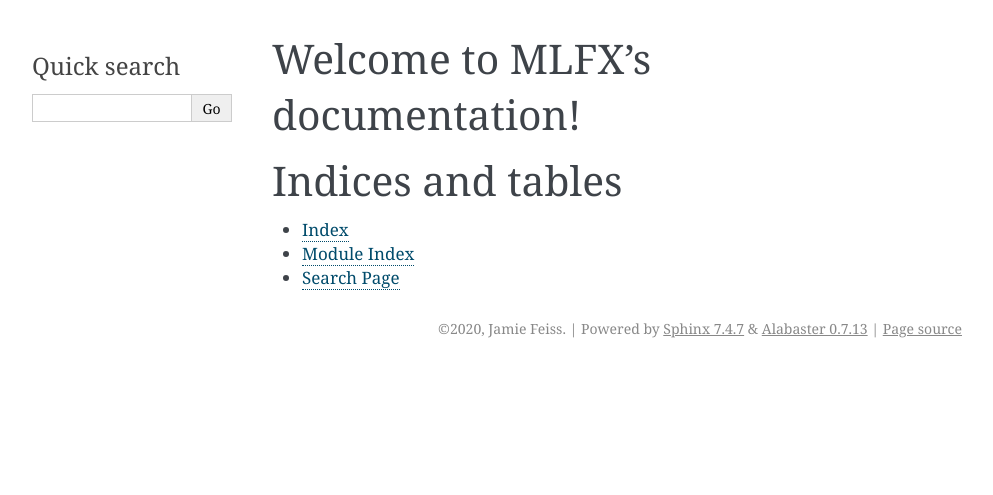
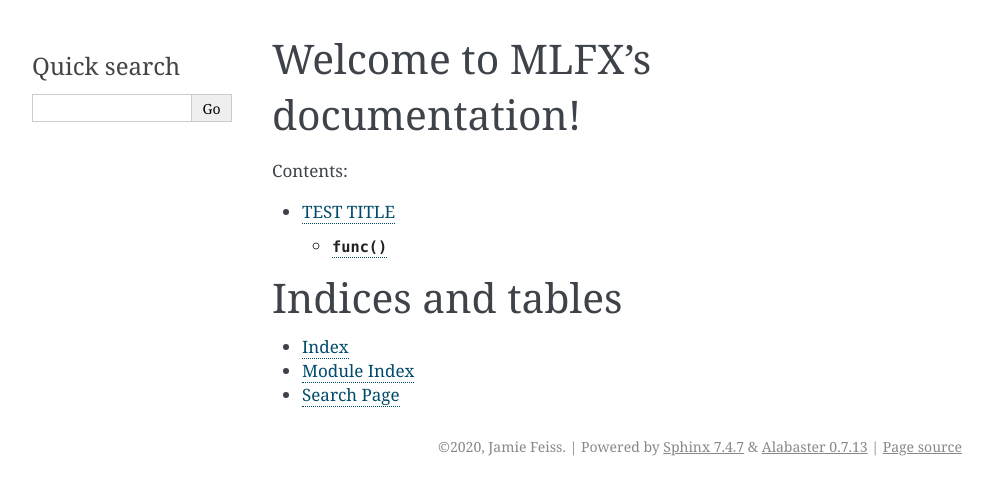
Before and after one commit to jamiefeiss/MLFX, a Sphinx documentation site: the page built from docs/index.rst, in a window 1280 px wide. Shown: the top 495 px of the page, without its empty margins (148-1141 px from the left). Built offline with Sphinx 7.4.7, drawn with Linux system fonts in a browser that asks for light colours.

Commit message:
Modified .gitignore and tested Sphinx

```diff
--- a/docs/index.rst
+++ b/docs/index.rst
@@ -10,6 +10,8 @@ Welcome to MLFX's documentation!
    :maxdepth: 2
    :caption: Contents:
 
+   test
+
 
 
 Indices and tables
--- /dev/null
+++ b/docs/test.rst
@@ -0,0 +1,6 @@
+TEST TITLE
+==========
+
+.. function:: func(param1)
+
+    text
```
Also changed, not shown: 1 other file.
